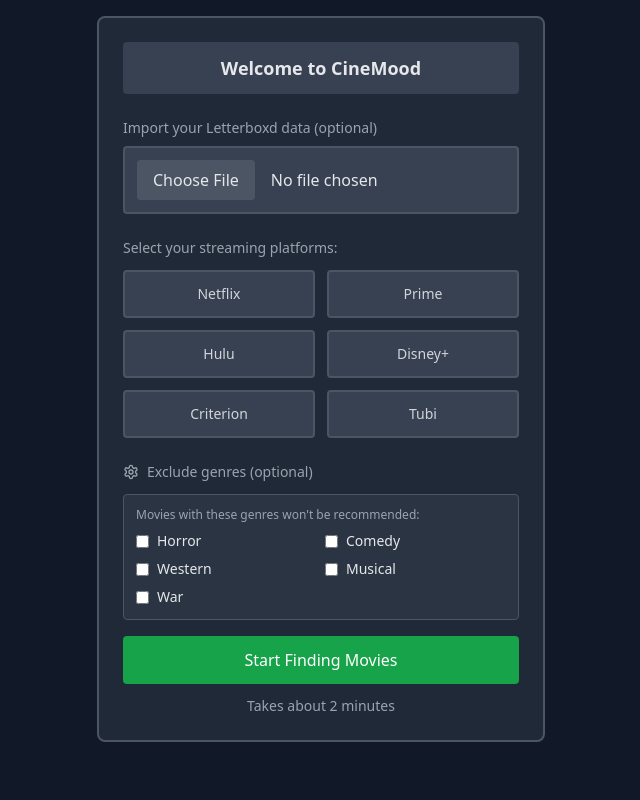
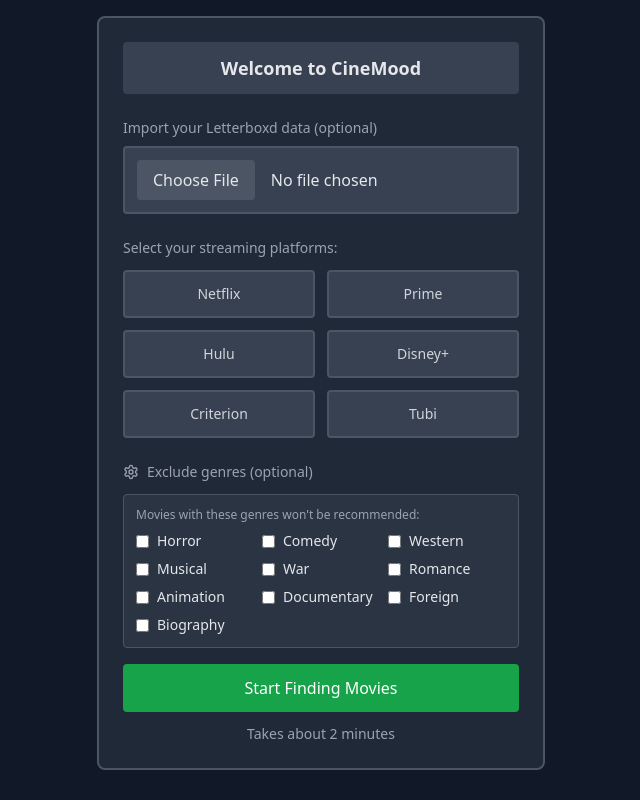
Before and after one commit to SirHansel/thecinemoodapp, a React (Create React App) app: page / in a window 1280 px wide. Both pictures are taken after a click on the button "Exclude genres (optional)". Shown: the whole page, without its empty margins (319-959 px from the left). Built offline with nearby package versions, Linux system fonts and the light colour scheme.

Commit message:
Update App.js
Expanded filter list for genres

```diff
--- a/src/App.js
+++ b/src/App.js
@@ -23,7 +23,9 @@ const TMDB_GENRES = {
   SCIENCE_FICTION: 878,
   THRILLER: 53,
   WAR: 10752,
-  WESTERN: 37
+  WESTERN: 37,
+  MUSIC: 10402,  // This covers musicals
+  DOCUMENTARY: 99
 };
 
 // Hybrid Scoring Configuration - Easy to Tweak
@@ -1052,8 +1054,8 @@ const handleMoodAnswer = async (questionId, answerId) => {
   {showExclusions && (
     <div className="mt-3 p-3 bg-gray-700/50 rounded border border-gray-600">
       <p className="text-xs text-gray-400 mb-2">Movies with these genres won't be recommended:</p>
-      <div className="grid grid-cols-2 gap-2">
-        {['Horror', 'Comedy', 'Western', 'Musical', 'War'].map(genre => (
+        <div className="grid grid-cols-3 gap-2">
+         {['Horror', 'Comedy', 'Western', 'Musical', 'War', 'Romance', 'Animation', 'Documentary', 'Foreign', 'Biography'].map(genre => (
           <label key={genre} className="flex items-center text-sm">
             <input
               type="checkbox"
@@ -1173,7 +1175,7 @@ if (currentScreen === 'mood') {
                C28,21 32,21 34,25
                C36,29 36,33 34,35
                C30,37 26,37 22,35
-               C20,33 20,29 22,25"
+               C20,33 20,29 22,25" fill="currentColor"
     />}
 
         </svg>
```
